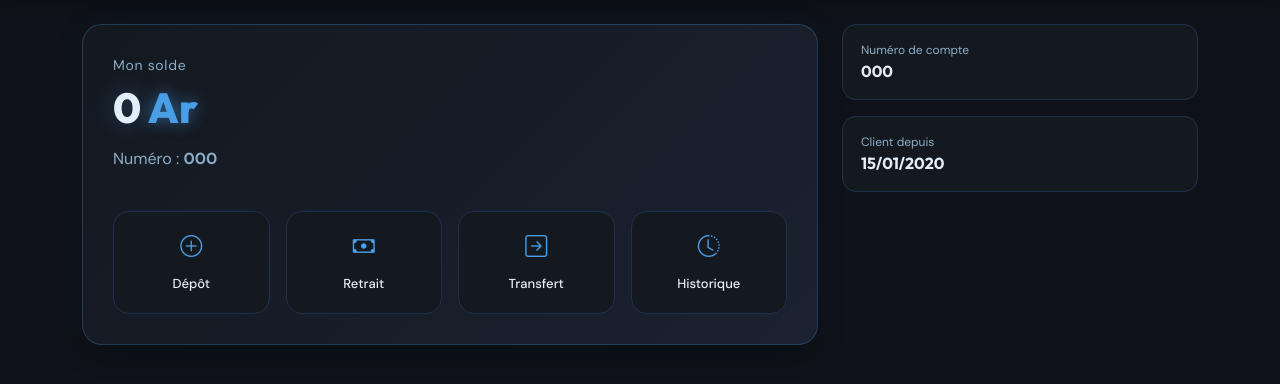
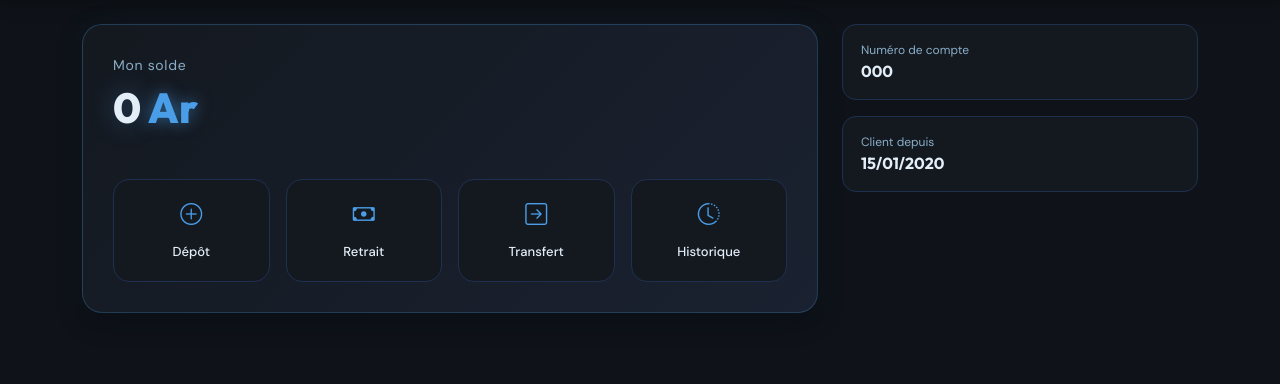
Before and after one commit to Etufrank/ExamenS4-4223_4030, a CodeIgniter 4 app: template app/Views/client/dashboard.php in a window 1280 px wide. Shown: the part 57-441 px from the top of the page. Run offline with PHP 8.4 and a stand-in for CodeIgniter, Linux system fonts and the light colour scheme; the template is opened without the code that fills it: most values are stand-ins (such as "Sample title", 1, 10 or a date in 2020); some libraries are stand-ins or nearby versions.

Commit message:
rectification kely

```diff
--- a/app/Views/client/dashboard.php
+++ b/app/Views/client/dashboard.php
@@ -7,7 +7,6 @@
             <div>
                 <div class="solde-label">Mon solde</div>
                 <div class="solde-amount"><?= number_format($client['solde'], 0, ',', ' ') ?> <span>Ar</span></div>
-                <p class="text-muted mt-2 mb-0">Numéro : <strong><?= esc($client['numero_telephone']) ?></strong></p>
             </div>
             <div class="row g-3 mt-4">
                 <div class="col-3">
```
